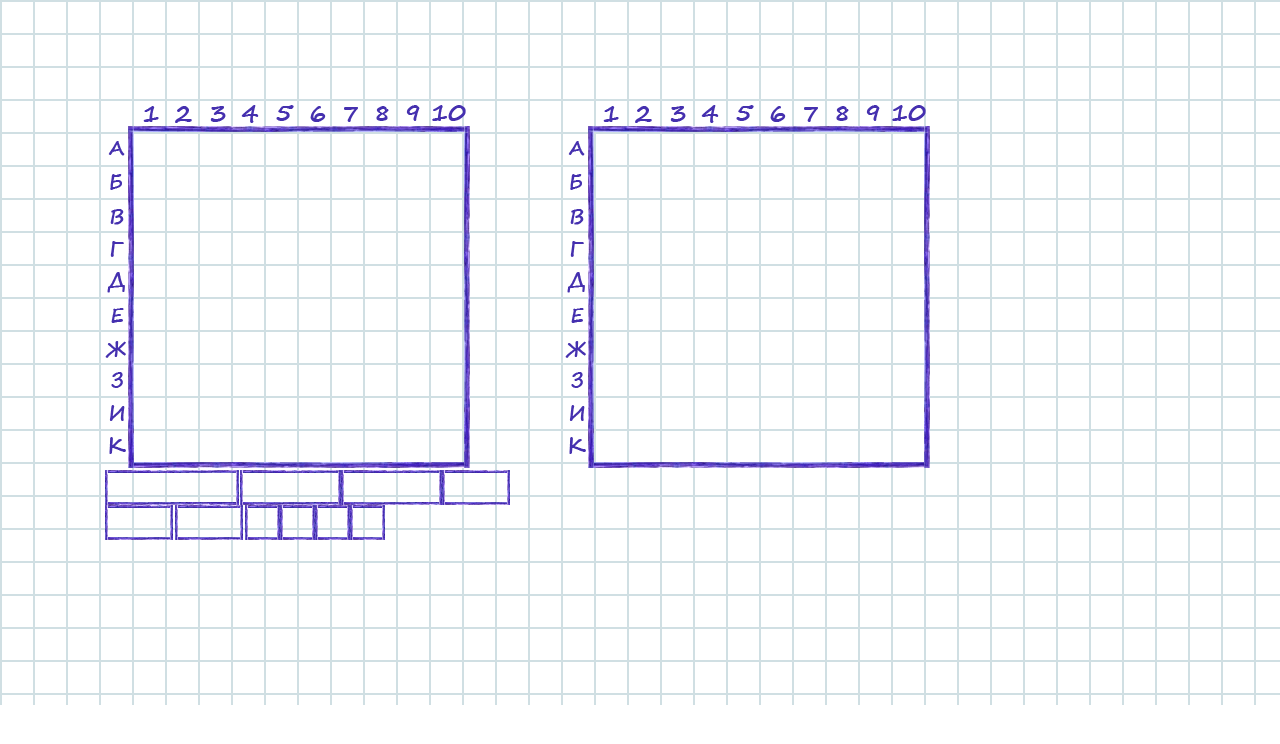
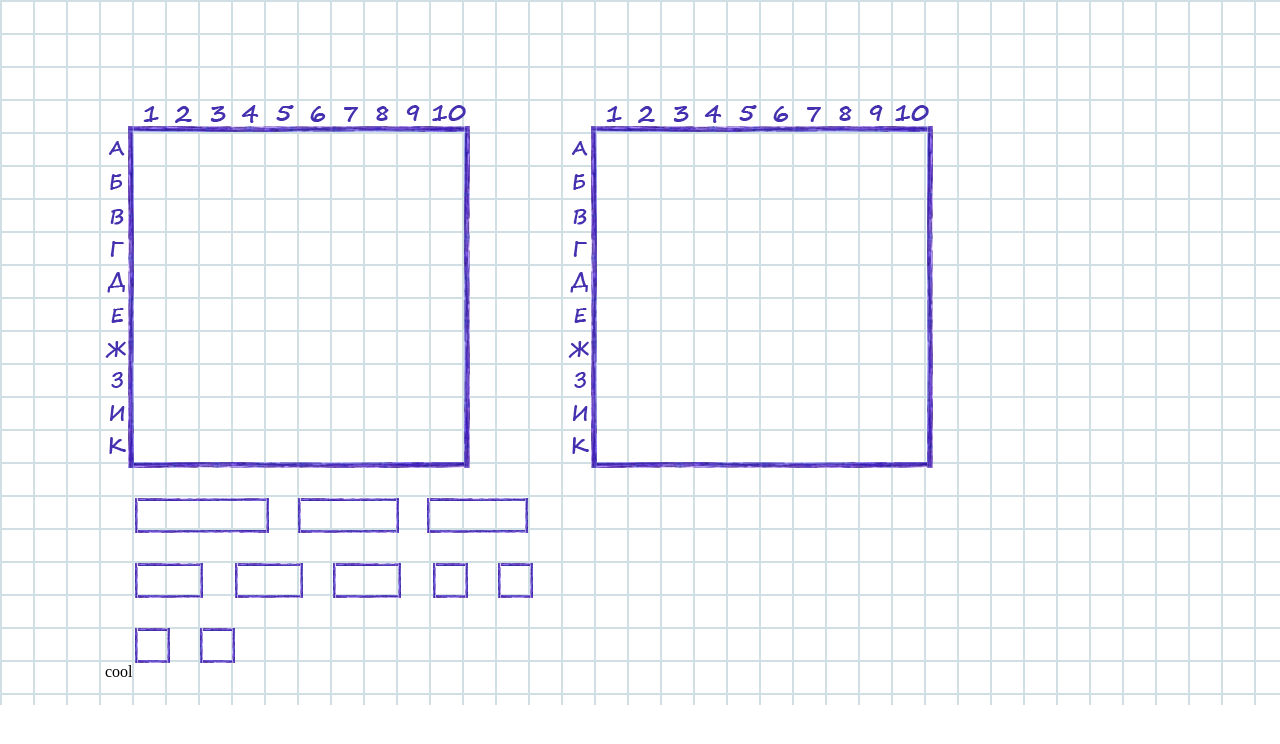
Before and after one commit to Paltsevalexandr/Game_on_React, a React app in the folder my-app/: page / in a window 1280 px wide. Built offline with nearby package versions, Linux system fonts and the light colour scheme.

Commit message:
function foundForbiddenCells
function found cells, that located near existing ships

```diff
--- a/my-app/src/components/battleField.js
+++ b/my-app/src/components/battleField.js
@@ -20,7 +20,7 @@ export class BattleField extends React.Component {
           <Ship
             key = {index}
             shipSize = {item.shipName +' battleShip'}
-            handleShip = {this.props.handleShip.bind(null)}
+            handleShip = {this.props.handleShip}
             getOffsets = {e=>this.props.getOffsets(e)}
             foundForbiddenCells = {e=>this.props.foundForbiddenCells(e)}
             shipX = {item.shipX}
--- a/my-app/src/components/field.js
+++ b/my-app/src/components/field.js
@@ -1,33 +1,36 @@
 import React from 'react';
 import {BattleField} from './battleField.js';
 import {ShipField} from './shipField.js';
+import {RotateShip} from './positionFunctions/rotateShip.js';
 import {calcShipPosition} from './positionFunctions/calcShipPosition.js';
 
 export class Field extends React.Component {
   constructor() {
     super();
     this.state = {
-        checkingShips: ['fourdeck1', 'threedeck1',
-          'threedeck2','twodeck1', 'twodeck2',
-          'twodeck3', 'onedeck1', 'onedeck2',
-          'onedeck3', 'onedeck4'],
+        checkingShips: ['fourdeck1',
+        'threedeck1', 'threedeck2', 'twodeck1',
+        'twodeck2', 'twodeck3', 'onedeck1',
+        'onedeck2', 'onedeck3', 'onedeck4'],
         battleShips: [], currentShip: '',
-        currentShipOffsetX: '', currentShipOffsetY: ''
+        currentShipOffsetX: '', currentShipOffsetY: '',
+        canPlaceShip: true,
       };
 
+    this.handleShip = this.handleShip.bind(this);
     this.addShip = this.addShip.bind(this);
-    this.deleteCheckingShip = this.deleteCheckingShip.bind(this)
+    this.deleteCheckingShip = this.deleteCheckingShip.bind(this);
   }
 
-  handleShip(thisShipName) {
-    this.setState({currentShip: thisShipName});
+  handleShip(currentShip) {
+    this.setState({currentShip,});
   }
 
   addShip(e, shipName) {
     this.setState({
       battleShips: [
         ...this.state.battleShips,
-        {shipName: shipName,
+        {shipName,
          shipX: calcShipPosition(e.nativeEvent.pageX, this.state.currentShipOffsetX),
          shipY: calcShipPosition(e.nativeEvent.pageY, this.state.currentShipOffsetY)
         }
@@ -50,16 +53,28 @@ export class Field extends React.Component {
   }
   foundForbiddenCells(e) {
     for(let ship of this.state.battleShips) {
-      if(((e.pageY < parseInt(ship.shipY) + 66) &&
-          (e.pageY > parseInt(ship.shipY) - 33)) &&
-         ((e.pageX < parseInt(ship.shipX) + 66) &&
-          (e.pageX > parseInt(ship.shipX) - 33))) {
-        this.setState({canPut: false});
+      if(((e.pageY - this.state.currentShipOffsetY < parseInt(ship.shipY) + 66) &&
+          (e.pageY - this.state.currentShipOffsetY + 35 > parseInt(ship.shipY) - 33)) &&
+         ((e.pageX - this.state.currentShipOffsetX < parseInt(ship.shipX) + this.shipSize(ship.shipName) + 33) &&
+          (e.pageX - this.state.currentShipOffsetX + this.shipSize(this.state.currentShip) > parseInt(ship.shipX) - 33))) {
+        this.setState({canPlaceShip: false});
       }else {
-        this.setState({canPut: true});
+        this.setState({canPlaceShip: true});
       }
     }
   }
+  shipSize(shipName) {
+    if(shipName.slice(0, -1) === 'fourdeck'){
+      return 132;
+    }else if(shipName.slice(0, -1) === 'threedeck'){
+      return 99;
+    }else if(shipName.slice(0, -1) === 'twodeck'){
+      return 66;
+    }else if(shipName.slice(0, -1) === 'onedeck'){
+      return 33;
+    }
+  }
+
   render() {
     return(
       <div className = "gameField">
@@ -69,7 +84,7 @@ export class Field extends React.Component {
             currentShip = {this.state.currentShip}
             deleteCheckingShip = {this.deleteCheckingShip}
             addShip = {this.addShip}
-            handleShip = {this.handleShip.bind(this)}
+            handleShip = {this.handleShip}
             getOffsets = {e=>this.getOffsets(e)}
             foundForbiddenCells = {e=>this.foundForbiddenCells(e)}
           />
@@ -79,10 +94,14 @@ export class Field extends React.Component {
         </div>
         <ShipField
           checkingShips = {this.state.checkingShips}
-          handleShip = {this.handleShip.bind(this)}
+          handleShip = {this.handleShip}
           getOffsets = {e=>this.getOffsets(e)}
           foundForbiddenCells = {e=>this.foundForbiddenCells(e)}
         />
+        <RotateShip
+
+        />
+        <div style = {{color: this.state.canPlaceShip ? 'black' : 'red'}}>{this.state.canPlaceShip ? 'cool' : 'bad'}</div>
       </div>
     )
   }
--- a/my-app/src/components/positionFunctions/correctPosition.js
+++ b/my-app/src/components/positionFunctions/correctPosition.js
@@ -1,6 +1,6 @@
 export function correctPosition(indentValue) {
-  if(indentValue > 160) {
-    let excess = (indentValue - 130) % 33;
+  if(indentValue > 165) {
+    let excess = (indentValue - 132) % 33;
 
     if(excess >= 15) {
       return indentValue += (33 - excess);
@@ -8,9 +8,9 @@ export function correctPosition(indentValue) {
       return indentValue -= excess;
     }
 
-  }else if(indentValue >=145 && indentValue <= 160) {
-    return indentValue = 160;
+  }else if(indentValue >=145 && indentValue <= 165) {
+    return indentValue = 165;
   }else if(indentValue < 145) {
-    return indentValue = 130;
+    return indentValue = 133;
   }
 }
--- /dev/null
+++ b/my-app/src/components/positionFunctions/rotateShip.js
@@ -0,0 +1,4 @@
+export function RotateShip() {
+
+  return null;
+}
--- a/my-app/src/components/ship.js
+++ b/my-app/src/components/ship.js
@@ -16,6 +16,7 @@ export class Ship extends React.Component {
           this.props.getOffsets(e)
         }}
         onDrag = {e=>this.props.foundForbiddenCells(e)}
+        onDoubleClick = {()=>alert('cool')}
         draggable = 'true'>
       </div>
     )
--- a/my-app/src/components/shipField.js
+++ b/my-app/src/components/shipField.js
@@ -11,7 +11,7 @@ export class ShipField extends React.Component {
       return(
         <Ship
         shipSize = {item}
-        handleShip = {this.props.handleShip.bind(null)}
+        handleShip = {this.props.handleShip}
         foundForbiddenCells = {e=>this.props.foundForbiddenCells(e)}
         getOffsets = {e=>this.props.getOffsets(e)}
         key = {index}
--- a/my-app/src/index.less
+++ b/my-app/src/index.less
@@ -16,7 +16,7 @@
 .battleField{
   width: 340px;
   height: 340px;
-  padding: 25px 0 0 25px;
+  padding: 28px 0 0 28px;
   background: url('./images/bg_play_field.png') no-repeat;
   &:last-child{
     margin-left: 95px;
@@ -26,5 +26,4 @@
   display: flex;
   flex-wrap: wrap;
   width: 40%;
-  margin-right: 10%;
 }
--- a/my-app/src/styles/ship.less
+++ b/my-app/src/styles/ship.less
@@ -27,11 +27,13 @@
   margin-left: 30px;
   background-position-x: -360px;
 }
-.twodeck1, .twodeck2, .twodeck3, .onedeck1, .onedeck2, .onedeck3, .onedeck4, .threedeck1, .threedeck2, .fourdeck1{
-  margin: 0;
-}
 .battleShip{
   margin: 0;
   position: absolute;
   background-position-y: -50px;
 }
+.rotate{
+  -webkit-transform: rotate(90deg);
+  -ms-transform: rotate(90deg);
+  transform: rotate(90deg);
+}
```
Also changed, not shown: my-app/src/index.css, my-app/src/styles/ship.css.
